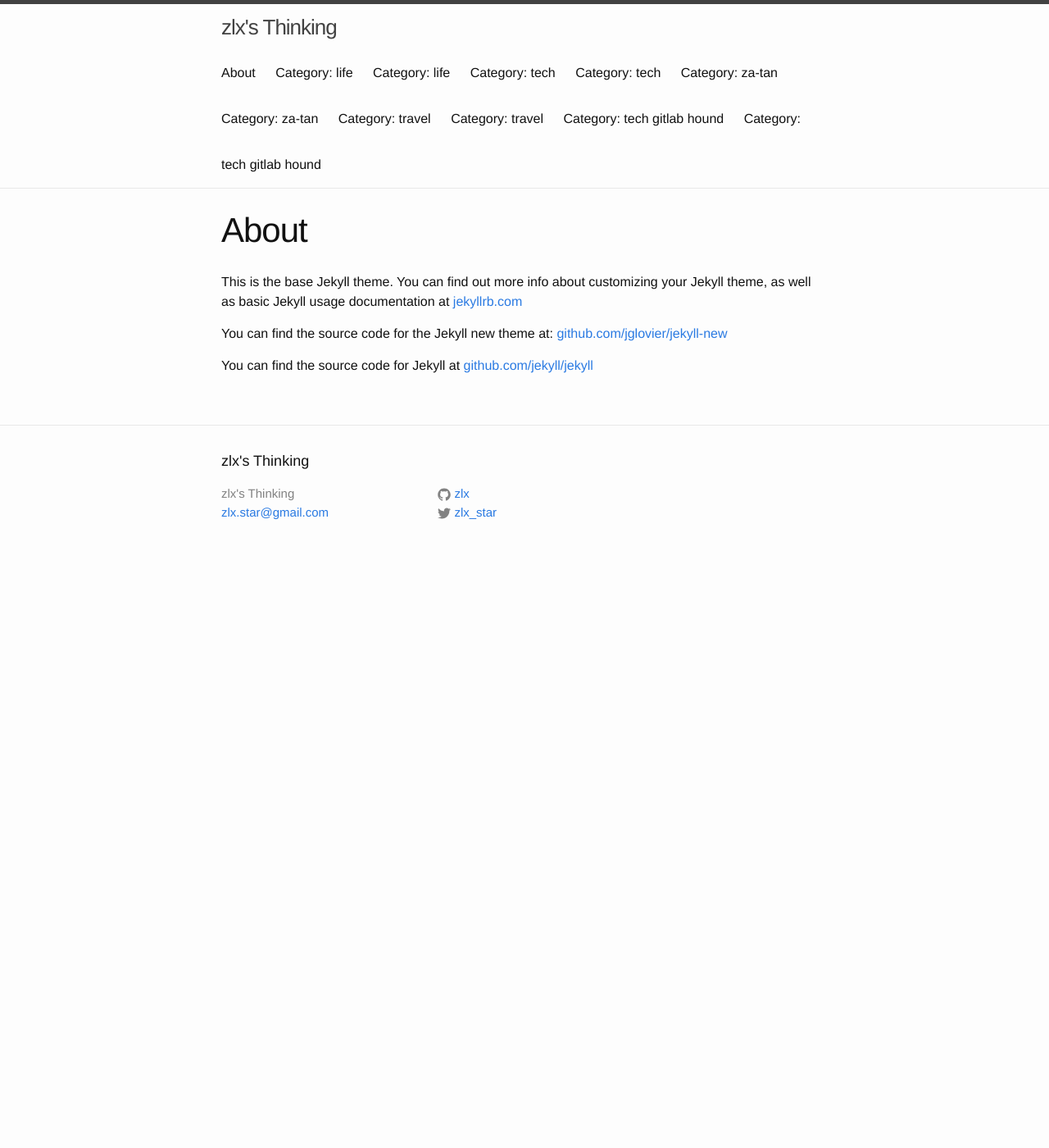
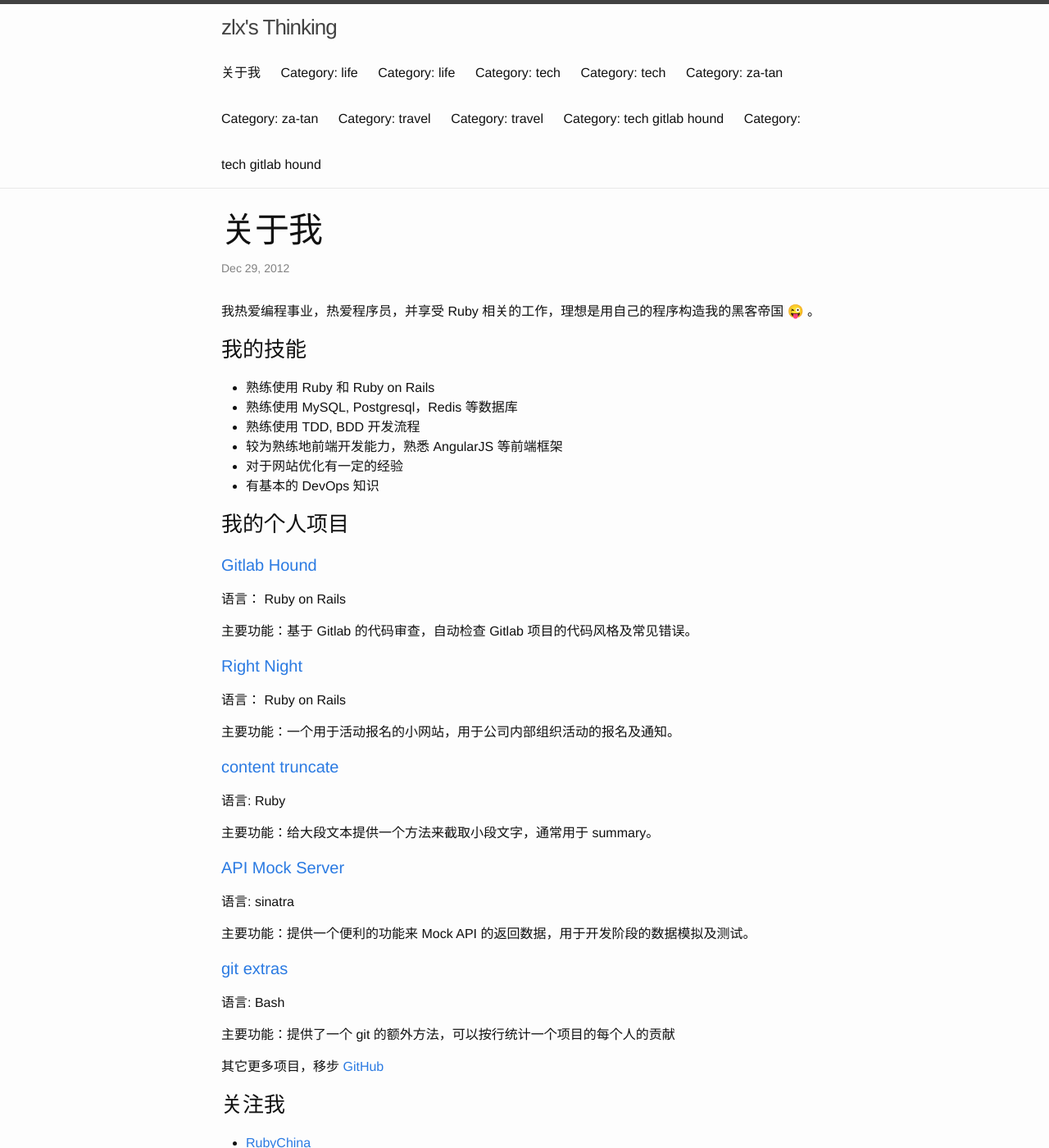
Before and after one commit to zlx/zlx.github.com, a Jekyll site: the page built from about.md, in a window 1280 px wide and 1400 px high. Shown: the whole window at 82% size. Built offline with Jekyll 4.4.1, drawn with Linux system fonts in a browser that asks for light colours; some of the changed text lies outside the part shown.

Commit message:
Add about

```diff
--- a/about.md
+++ b/about.md
@@ -1,11 +1,62 @@
 ---
-layout: page
-title: About
-permalink: /about/
+layout: post
+title: "关于我"
+date: 2012-12-29 12:11
+comments: true
+footer: true
+category: about
 ---
 
-This is the base Jekyll theme. You can find out more info about customizing your Jekyll theme, as well as basic Jekyll usage documentation at [jekyllrb.com](http://jekyllrb.com/)
+我热爱编程事业，热爱程序员，并享受 Ruby 相关的工作，理想是用自己的程序构造我的黑客帝国 😜 。
 
-You can find the source code for the Jekyll new theme at: [github.com/jglovier/jekyll-new](https://github.com/jglovier/jekyll-new)
+### 我的技能
 
-You can find the source code for Jekyll at [github.com/jekyll/jekyll](https://github.com/jekyll/jekyll)
+- 熟练使用 Ruby 和 Ruby on Rails
+- 熟练使用 MySQL, Postgresql，Redis 等数据库
+- 熟练使用 TDD, BDD 开发流程
+- 较为熟练地前端开发能力，熟悉 AngularJS 等前端框架
+- 对于网站优化有一定的经验
+- 有基本的 DevOps 知识
+
+### 我的个人项目
+
+#### [Gitlab Hound](https://github.com/zlx/Gitlab-Hound)
+
+语言： Ruby on Rails
+
+主要功能：基于 Gitlab 的代码审查，自动检查 Gitlab 项目的代码风格及常见错误。
+
+#### [Right Night](https://github.com/zlx/rails-night)
+
+语言： Ruby on Rails
+
+主要功能：一个用于活动报名的小网站，用于公司内部组织活动的报名及通知。
+
+#### [content truncate](https://github.com/zlx/content-truncate)
+
+语言: Ruby
+
+主要功能：给大段文本提供一个方法来截取小段文字，通常用于 summary。
+
+#### [API Mock Server](https://github.com/zlx/API-mock-server)
+
+语言: sinatra
+
+主要功能：提供一个便利的功能来 Mock API 的返回数据，用于开发阶段的数据模拟及测试。
+
+#### [git extras](https://github.com/zlx/git-extras)
+
+语言: Bash
+
+主要功能：提供了一个 git 的额外方法，可以按行统计一个项目的每个人的贡献
+
+其它更多项目，移步 [GitHub](https://github.com/zlx)
+
+### 关注我
+
+- [RubyChina](http://ruby-china.org/zlx_star)
+- [Twitter](https://twitter.com/zlx_star)
+
+如果你有任何需求，欢迎联系我：
+
+<img src='http://blog.zlxstar.me/images/phone.png' width='148px'/>
```
